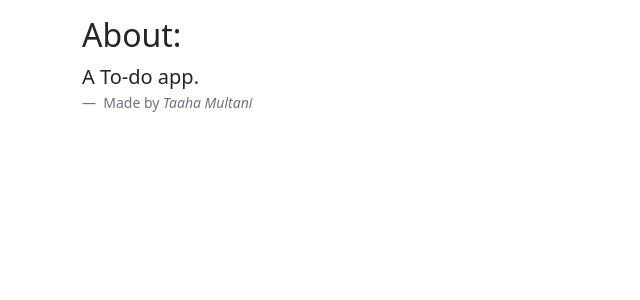
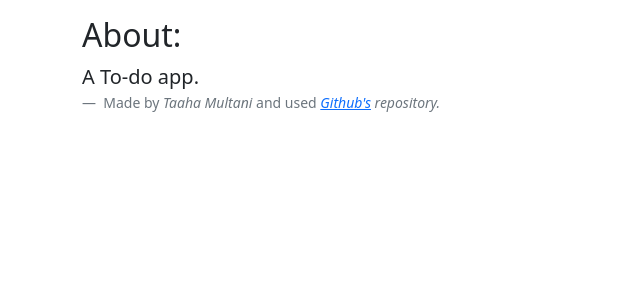
Before and after one commit to taaaahahaha/todo-heroku, a Flask app: page /about in a window 1280 px wide. Shown: the part 56-356 px from the top of the page, without its empty margins (0-640 px from the left). Run offline with Flask 2, Linux system fonts and the light colour scheme.

Commit message:
edited about.html

```diff
--- a/template/about.html
+++ b/template/about.html
@@ -15,6 +15,7 @@
         </blockquote>
         <figcaption class="blockquote-footer">
          Made by <cite title="Source Title">Taaha Multani</cite>
+         and used <cite title="Source Title"><a href="https://github.com/taaaahahaha/">Github's</a> repository.</cite>
         </figcaption>
       </figure>
    </div>
```
